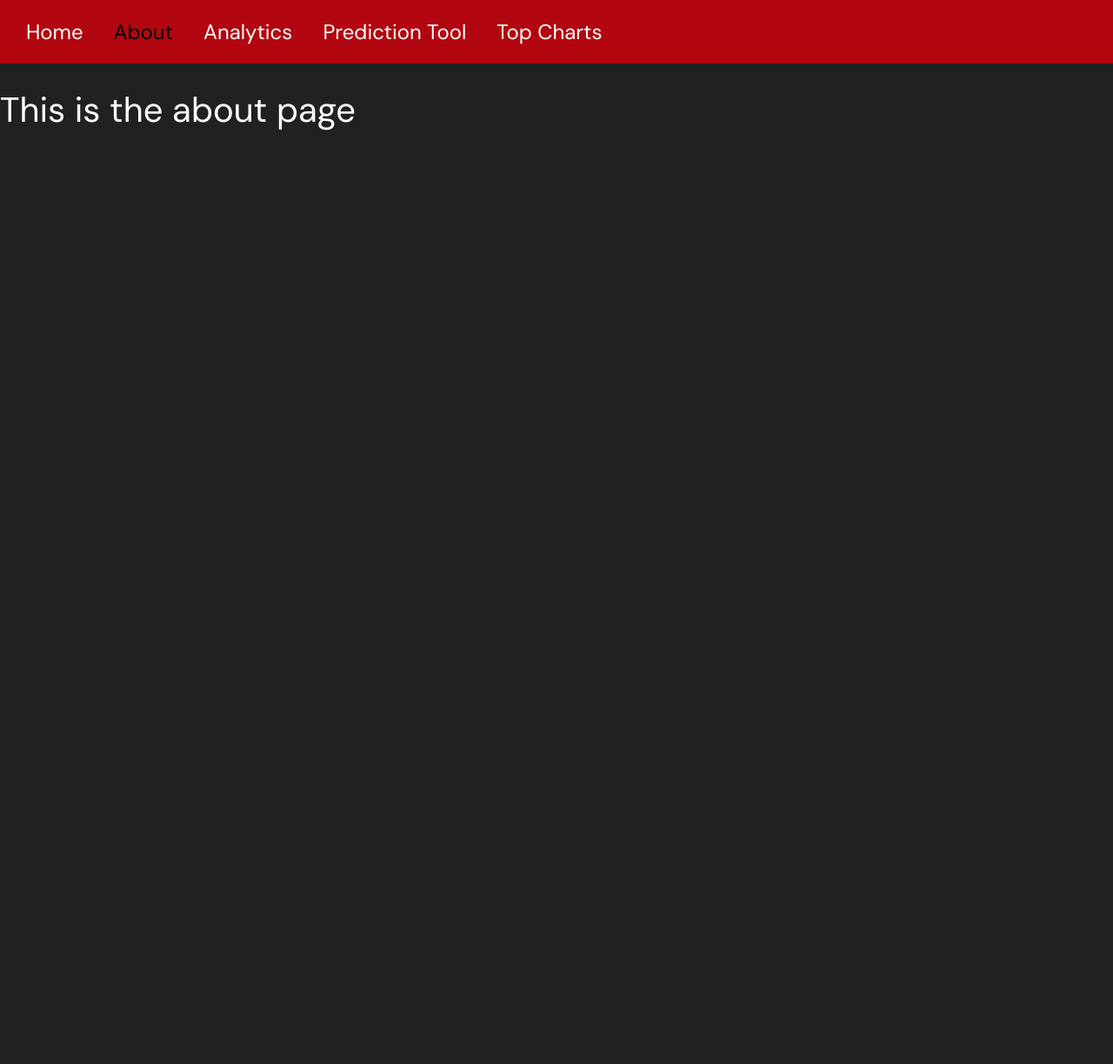
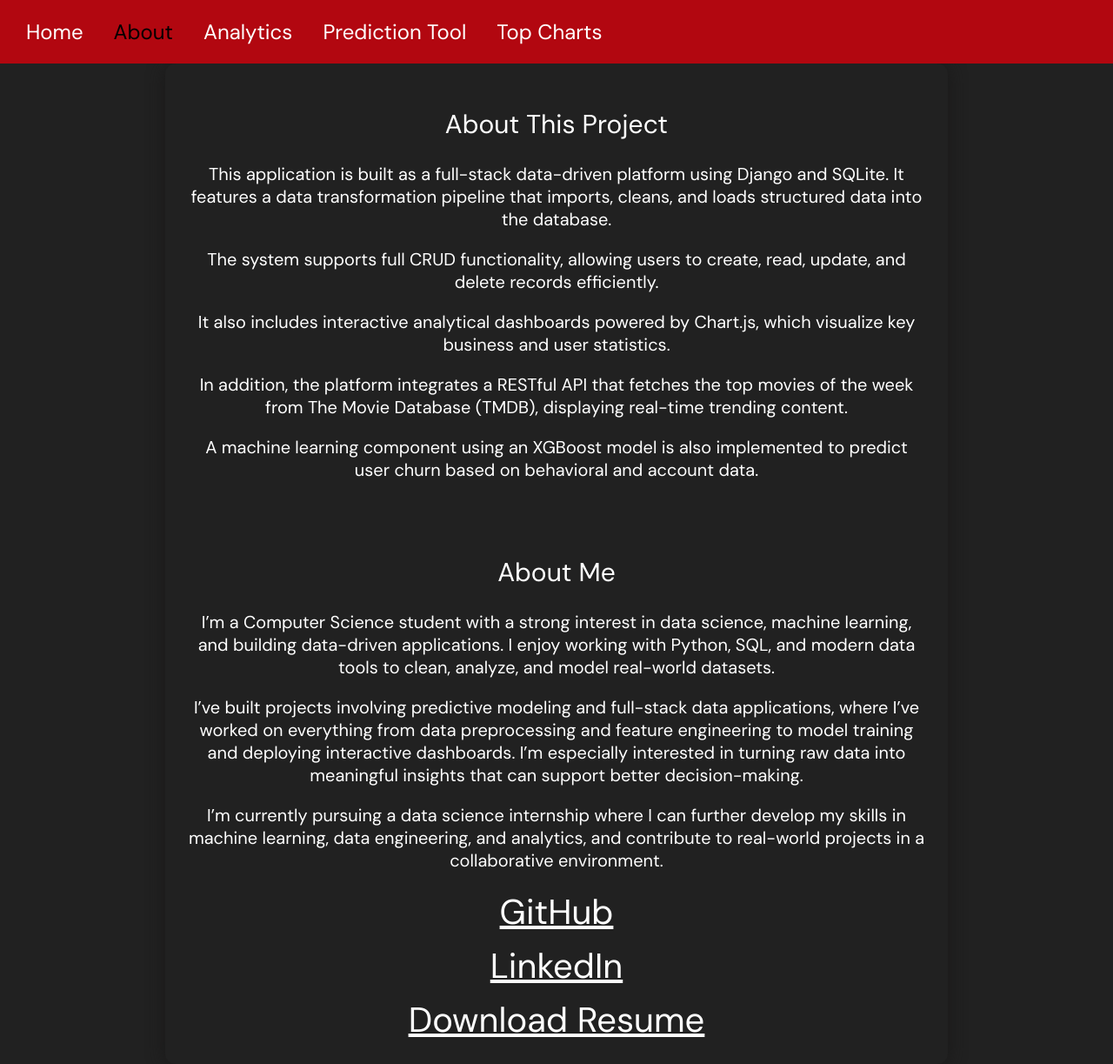
Before and after one commit to manwillerc/Netflix-Data-Web-App, a Django app: page /about/ in a window 1280 px wide. Shown: the whole page at 87% size. Before the commit the page ends 150 px from the top, so only its background shows below. Run offline with Django 5.2, Linux system fonts and the light colour scheme.

Commit message:
Finished CSS styling for viewer and account list, added fourth analytics chart, and completed about me page

```diff
--- a/core/static/css/styles.css
+++ b/core/static/css/styles.css
@@ -1,3 +1,5 @@
+
+
 
 :root {
     --theme_black: #212121;
@@ -15,6 +17,11 @@ html,body {
     font-weight: 100;
 }
 
+.page-container {
+    max-width: 900px;
+    margin: 0 auto;
+}
+
 body * {
     font-weight: inherit;
 }
@@ -26,12 +33,12 @@ body * {
 
 
 a {
-   color: green;
-   font-size: 10px;
+   color: white;
+   font-size: 40px;
 }
 
 a:hover {
-    background-color: var(--theme_red_hover);
+    color:rgb(239, 47, 79);
 }
 
 
@@ -177,6 +184,14 @@ container {
     padding-bottom: 20px;
 }
 
+.list {
+    margin-right: 10%;
+    margin-left: 10%;
+    margin-bottom: 30px;
+
+    padding-bottom: 20px;
+}
+
 .stat-container {
     display: flex;
     flex-direction: row;
@@ -190,6 +205,17 @@ container {
     padding-left:30px;
     padding-right:30px;
     text-align: center;
+}
+
+.link-box {
+    background:var(--theme_black);
+    border-radius:12px;
+    border: 3px solid;
+    border-color: var(--theme_red);
+    padding:20px;
+    width:100%;
+    text-align: center;
+    gap:20px;
 }
 
 
@@ -272,3 +298,7 @@ input[type="number"] {
     font-size: 16px;
     width:50px;
 }
+
+* {
+    box-sizing: border-box;
+}
--- a/core/templates/core/about.html
+++ b/core/templates/core/about.html
@@ -1,9 +1,79 @@
 {% extends "core/base.html" %}
+{% load static %}
 
-{%block title%} About {%endblock%}
+{% block title %}
+About
+{% endblock %}
 
-{%block content%}
+{% block content %}
+<container>
+<div style="max-width: 900px; margin: auto; display: flex; flex-direction: column; gap: 40px; padding: 20px;">
 
-<h1>This is the about page</h1>
+    <!-- ABOUT THE SITE -->
+    <section>
+        <h1>About This Project</h1>
 
-{%endblock%}
+        <p>
+            This application is built as a full-stack data-driven platform using Django and SQLite.
+            It features a data transformation pipeline that imports, cleans, and loads structured data into the database.
+        </p>
+
+        <p>
+            The system supports full CRUD functionality, allowing users to create, read, update, and delete records efficiently.
+        </p>
+
+        <p>
+            It also includes interactive analytical dashboards powered by Chart.js, which visualize key business and user statistics.
+        </p>
+
+        <p>
+            In addition, the platform integrates a RESTful API that fetches the top movies of the week from The Movie Database (TMDB),
+            displaying real-time trending content.
+        </p>
+
+        <p>
+            A machine learning component using an XGBoost model is also implemented to predict user churn based on behavioral and account data.
+        </p>
+    </section>
+
+    <!-- ABOUT ME -->
+    <section>
+        <h1>About Me</h1>
+
+        <p>
+            I’m a Computer Science student with a strong interest in data science, machine learning, and building data-driven applications.
+            I enjoy working with Python, SQL, and modern data tools to clean, analyze, and model real-world datasets.
+        </p>
+
+        <p>
+            I’ve built projects involving predictive modeling and full-stack data applications, where I’ve worked on everything
+            from data preprocessing and feature engineering to model training and deploying interactive dashboards.
+            I’m especially interested in turning raw data into meaningful insights that can support better decision-making.
+        </p>
+
+        <p>
+            I’m currently pursuing a data science internship where I can further develop my skills in machine learning,
+            data engineering, and analytics, and contribute to real-world projects in a collaborative environment.
+        </p>
+
+        <!-- LINKS -->
+        <div style="margin-top: 20px; display: flex; flex-direction: column; gap: 10px;">
+
+            <a href="https://github.com/manwillerc/" target="_blank">
+                GitHub
+            </a>
+
+            <a href="https://www.linkedin.com/in/caden-manwiller-9805642b7/?skipRedirect=true" target="_blank">
+                LinkedIn
+            </a>
+
+            <a href="{% static 'CadenManwillerResume.pdf' %}" download>
+                Download Resume
+            </a>
+
+        </div>
+    </section>
+
+</div>
+</container>
+{% endblock %}
--- a/core/templates/core/base.html
+++ b/core/templates/core/base.html
@@ -19,8 +19,11 @@
             <a href="{%url 'top_charts'%}" class="{% if request.resolver_match.url_name == 'top_charts' %}active{% endif %}"> Top Charts </a>
         </nav>
 
-        {%block content%}
-        {%endblock%}
+
+    <div class="page-container">
+    {% block content %}
+    {% endblock %}
+    </div>
 
     </body>
 </html>
--- a/core/templates/core/home.html
+++ b/core/templates/core/home.html
@@ -17,14 +17,16 @@
 
 <div class="button-grid" style="margin-top: 30px;">
 
-        <a href="{% url 'viewer_list' %}" class="btn">Viewers List</a>
 
-        <a href="{% url 'account_list' %}" class="btn">Account List</a>
 
         <a href="{% url 'add_viewer' %}" class="btn">Add Viewer</a>
 
         <a href="{% url 'add_account' %}" class="btn">Add account</a>
 
+        <a href="{% url 'viewer_list' %}" class="btn">Viewers List</a>
+
+        <a href="{% url 'account_list' %}" class="btn">Account List</a>
+
 
 </div>
 {%endblock%}
--- a/core/views.py
+++ b/core/views.py
@@ -241,7 +241,24 @@ def dashboard(request):
         country = [row[0] for row in rows]
         total_revenue = [row[1] for row in rows]
 
-    return render(request, "core/dashboard.html", {"label":label, "values":values, "age":age,"avg_watch_session":avg_watch_session, "country":country, "total_revenue":total_revenue})
+    with connection.cursor() as cursor:
+        cursor.execute("""
+            SELECT a.country, (SUM(c.churned)*100.0 / COUNT(*))
+            FROM core_viewer a JOIN core_account b
+            ON a.id = b.viewer_id
+            JOIN core_behavior c
+            ON b.id = c.account_id
+            GROUP BY a.country;
+        """)
+        rows = cursor.fetchall()
+
+
+        country2 = [row[0] for row in rows]
+        churn_rate = [row[1] for row in rows]
+
+        print(country2,churn_rate)
+
+    return render(request, "core/dashboard.html", {"label":label, "values":values, "age":age,"avg_watch_session":avg_watch_session, "country":country, "total_revenue":total_revenue, "country2":country2,"churn_rate":churn_rate })
 
 def top_charts(request):
 
--- a/requirements.txt
+++ b/requirements.txt
@@ -1,14 +1,19 @@
 asgiref==3.11.1
+certifi==2026.4.22
+charset-normalizer==3.4.7
 Django==6.0.5
 django-appconf==1.2.0
 django-select2==8.4.8
+idna==3.13
 joblib==1.5.3
 numpy==2.4.4
 pandas==3.0.2
 python-dateutil==2.9.0.post0
+requests==2.33.1
 scikit-learn==1.6.1
 scipy==1.17.1
 six==1.17.0
 sqlparse==0.5.5
 threadpoolctl==3.6.0
+urllib3==2.6.3
 xgboost==3.2.0
```
Also changed, not shown: core/templates/core/account_list.html (+9 -7 lines), core/templates/core/dashboard.html (+38 -0 lines), core/templates/core/viewer_list.html (+8 -6 lines), 1 other file.
